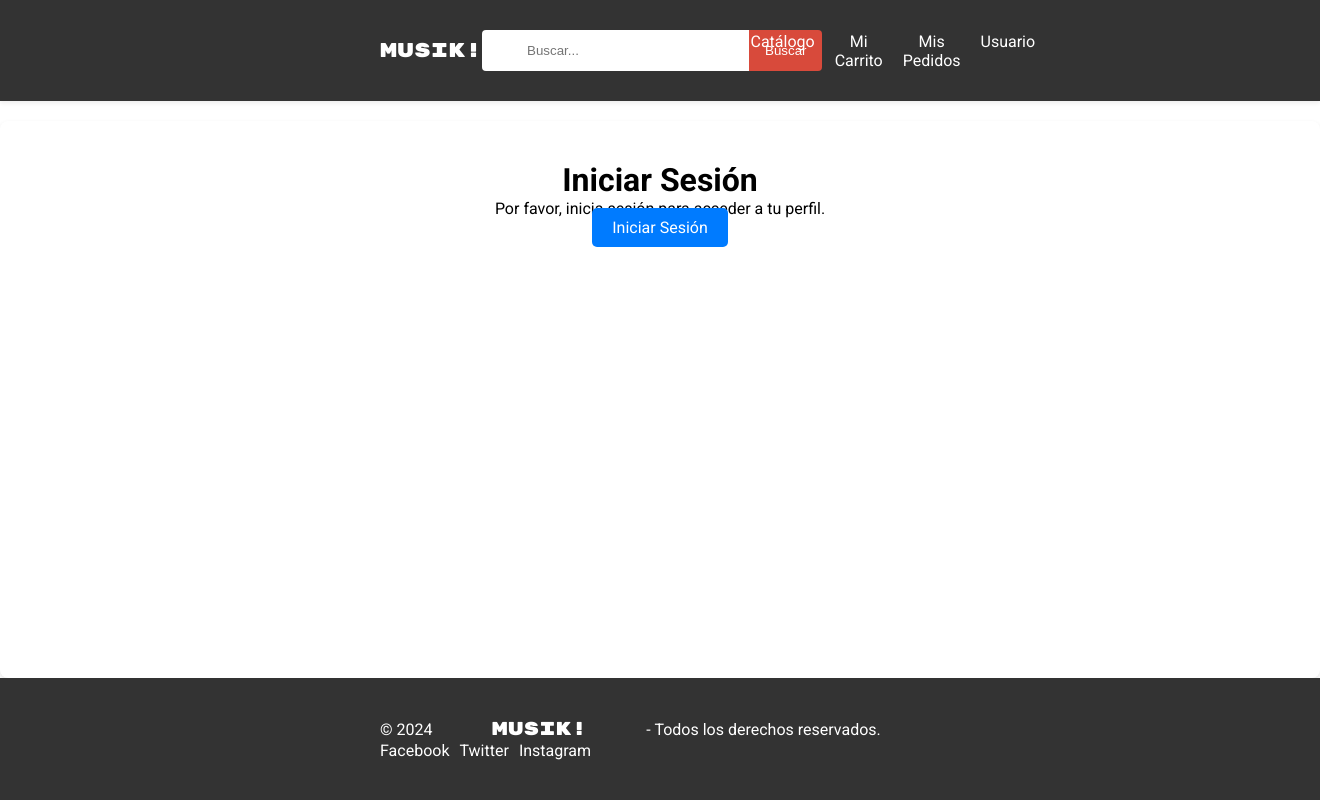
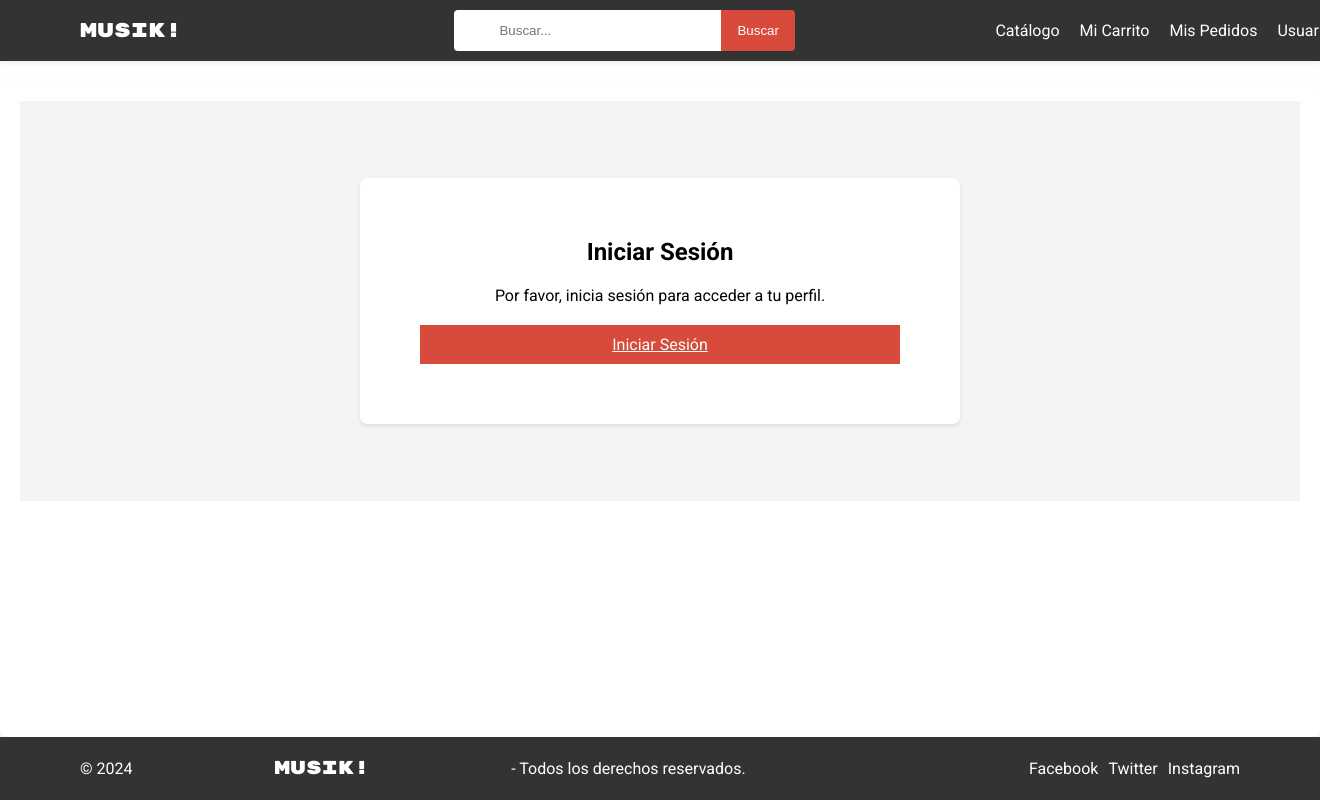
Before and after one commit to WMireG/backend, a Django app: page /usuarios/ in a window 1320 px wide; the page is wider, and only the part inside the window is pictured. Run offline with Django 5.2, Linux system fonts and the light colour scheme.

Commit message:
trayecto user fin + home

```diff
--- a/tienda/static/css/login.css
+++ b/tienda/static/css/login.css
@@ -10,19 +10,49 @@
     display: flex;
     justify-content: center;
     align-items: center;
-    min-height: 100vh;
+    min-height: 50vh;
     background-color: #f4f4f4;
 }
 
 .login-container {
     background-color: #fff;
-    padding: 20px;
+    padding: 60px;    /*cambie este 20px*/
     border-radius: 8px;
     box-shadow: 0 2px 4px rgba(0, 0, 0, 0.1);
-    max-width: 400px;
+    max-width: 600px;
     width: 100%;
     text-align: center;
 }
+
+/*agrego nuevo*/
+.login-container h1 {
+    font-size: 24px;
+    margin-bottom: 20px; /* Ajusta el margen inferior del h1 */
+}
+
+.login-container p {
+    margin-bottom: 20px; /* Ajusta el margen inferior del párrafo */
+}
+
+.login-container button {
+    margin-top: 20px; /* Ajusta el margen superior del botón */
+    padding: 10px 20px;
+    background-color: #007bff;
+    color: #fff;
+    border: none;
+    border-radius: 5px;
+    cursor: pointer;
+    font-size: 16px;
+    transition: background-color 0.3s;
+    outline: none;
+}
+
+
+
+/**/
+
+
+
 
 .authincation-content {
     display: flex;
--- a/tienda/static/css/registro.css
+++ b/tienda/static/css/registro.css
@@ -16,7 +16,7 @@
     display: flex;
     align-items: center;
     justify-content: center;
-    height: 100vh;
+    height: 80vh;
 }
 
 .authincation-content {
--- a/tienda/static/css/usuarios.css
+++ b/tienda/static/css/usuarios.css
@@ -1,40 +1,128 @@
-.container {
+* {
+    margin: 0;
+    padding: 0px;
+    border: 0;
+    box-sizing: border-box;
+    list-style: none;
+}
+
+body {
+    font-family: 'Roboto', sans-serif;
+    background-color: #f5f5f5;
+    color: #333;
+}
+
+.login-wrapper {
+    display: flex;
+    justify-content: center;
+    align-items: center;
+    min-height: 100vh;
+    background-color: #f4f4f4;
+}
+
+.login-container {
+    background-color: #fff;
+    padding: 20px;
+    border-radius: 8px;
+    box-shadow: 0 2px 4px rgba(0, 0, 0, 0.1);
     max-width: 600px;
-    margin: 0 auto;
-    padding: 20px;
+    width: 100%;
     text-align: center;
+}
+
+.authincation-content {
+    display: flex;
+    flex-direction: column;
+    align-items: center;
+}
+
+.authincation-content > * {
+    margin-bottom: 20px; /* Agrega espacio entre los elementos */
+}
+
+.authincation-content > *:last-child {
+    margin-bottom: 0; /* Elimina el margen inferior del último elemento */
+}
+
+h1.text-center {
+    color: #191716;
+    font-size: 24px;
+    margin-bottom: 20px;
+}
+
+p {
+    margin-bottom: 20px;
 }
 
 .perfil-info {
     margin-bottom: 20px;
+    text-align: left;
+    width: 100%;
 }
 
 .boton-cerrar-sesion {
     margin-top: 20px;
 }
 
-.boton-cerrar-sesion button {
+.boton-cerrar-sesion button, .btn-primary {
+    display: inline-block;
     padding: 10px 20px;
-    background-color: #007bff;
+    background-color: #d84a3b;
     color: #fff;
+    text-decoration: none;
+    border-radius: 5px;
+    font-size: 16px;
     border: none;
-    border-radius: 5px;
     cursor: pointer;
+    transition: background-color 0.3s;
+    width: 100%;
 }
 
-.boton-cerrar-sesion button:hover {
-    background-color: #0056b3;
+.boton-cerrar-sesion button:hover, .btn-primary:hover {
+    background-color: #c13b2d;
 }
 
-.btn-primary {
-    background-color: #007bff;
-    color: #fff;
-    padding: 10px 20px;
-    text-decoration: none;
-    border: none;
-    border-radius: 5px;
+.text-primary {
+    color: #d84a3b;
 }
 
-.btn-primary:hover {
-    background-color: #0056b3;
+.text-primary:hover {
+    color: #c13b2d;
+    text-decoration: underline;
 }
+
+.error-message {
+    font-size: 14px;
+}
+
+.form-row {
+    display: flex;
+    justify-content: space-between;
+    gap: 20px;
+}
+
+.form-group {
+    flex: 1;
+}
+
+.form-group label {
+    font-weight: 700;
+    margin-bottom: 5px;
+    display: block;
+}
+
+.form-control {
+    border: 1px solid #ddd;
+    border-radius: 5px;
+    padding: 10px;
+    font-size: 16px;
+    background-color: #fff;
+    color: #333;
+    margin-bottom: 15px;
+}
+
+.form-control:focus {
+    border-color: #d84a3b;
+    box-shadow: 0 0 5px rgba(255, 87, 34, 0.5);
+    outline: none;
+}
--- a/tienda/usuarios/templates/usuarios.html
+++ b/tienda/usuarios/templates/usuarios.html
@@ -2,36 +2,43 @@
 {% load static %}
 
 {% block extra_head %}
-    <link rel="stylesheet" href="{% static 'css/usuarios.css' %}">
+<link rel="stylesheet" href="{% static 'css/login.css' %}">
 {% endblock %}
 
 {% block title %} Mi Usuario {% endblock %}
 
 {% block content %}
     {% if user.is_authenticated %}
-        <div class="container">
-            <h1>Mi Perfil</h1>
+        <div class="login-wrapper">
+            <div class="login-container">
+                <div class="authincation-content">
+                    <h1 class="text-center mb-4">Mi Perfil</h1>
                     <div class="perfil-info">
                         <p><strong>Nombre:</strong> {{ user.nombre }}</p>
                         <p><strong>Apellido:</strong> {{ user.apellido }}</p>
                         <p><strong>Correo Electrónico:</strong> {{ user.email }}</p>
                         <p><strong>Usuario:</strong> {{ user.username }}</p>
                         <p><strong>Telefono:</strong> {{ user.numero_de_telefono }}</p>
-                <p><strong>Direccion:</strong> {{ user.address }}</p>
+                        <p><strong>Dirección:</strong> {{ user.address }}</p>
                     </div>
                     <div class="boton-cerrar-sesion">
                         <form action="{% url 'logout' %}" method="post">
                             {% csrf_token %}
-                    <button type="submit">Cerrar sesión</button>
+                            <button type="submit" class="btn btn-primary">Cerrar sesión</button>
                         </form>
                     </div>
                 </div>
+            </div>
+        </div>
     {% else %}
-        <!-- Si el usuario no está autenticado, mostrar botón para iniciar sesión -->
-        <div class="container">
-            <h1>Iniciar Sesión</h1>
+        <div class="login-wrapper">
+            <div class="login-container">
+                <div class="authincation-content">
+                    <h1 class="text-center ">Iniciar Sesión</h1>
                     <p>Por favor, inicia sesión para acceder a tu perfil.</p>
                     <a href="{% url 'login' %}" class="btn btn-primary">Iniciar Sesión</a>
                 </div>
+            </div>
+        </div>
     {% endif %}
 {% endblock %}
```
Lines whose indentation alone changed are shown as unchanged.
